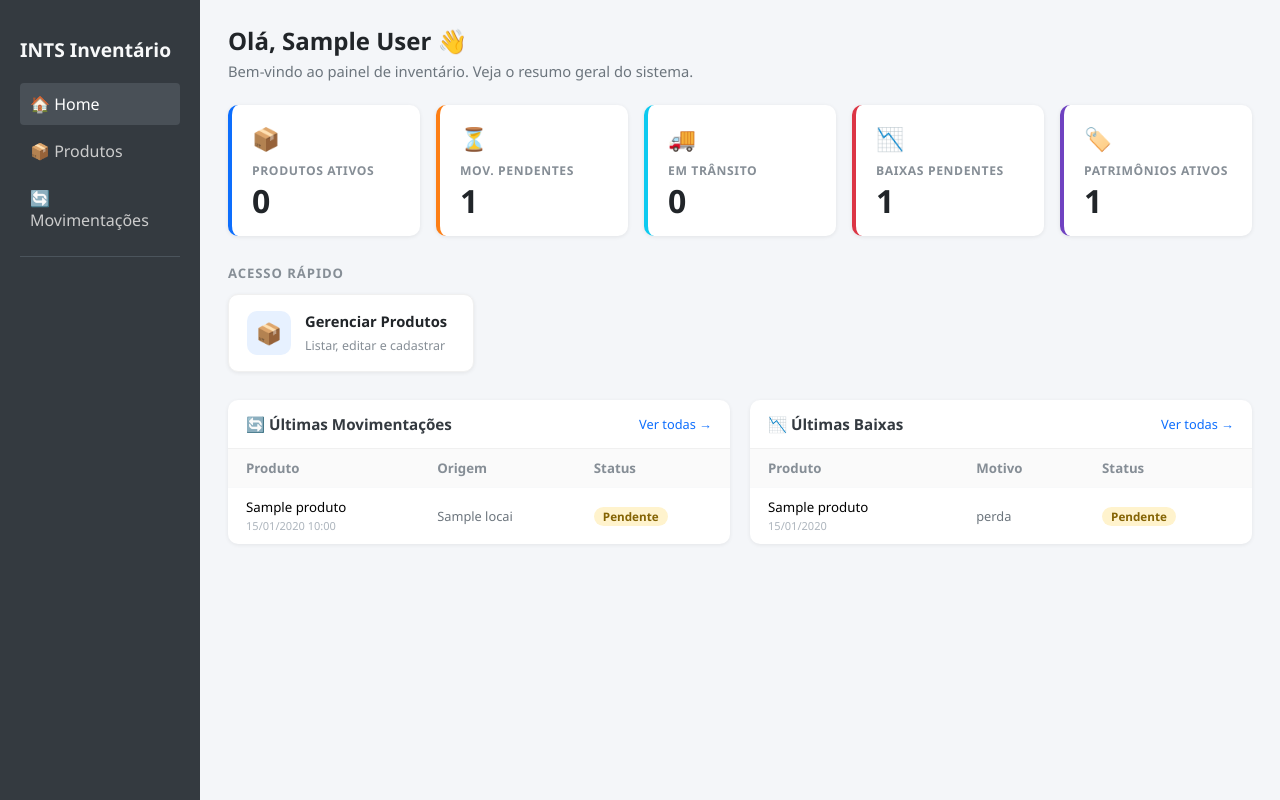
After one commit to enzomtec-a11y/INTS-Inventory, a PHP site: page / in a window 1280 px wide. The commit adds this page. Run offline with PHP 8.4, Linux system fonts and the light colour scheme; the visitor is signed in with stand-in values (Sample User, id 1); tables that the repository leaves empty hold one stand-in row (values such as "Sample post").

Commit message:
Add files via upload

```diff
--- /dev/null
+++ b/ints/index.php
@@ -0,0 +1,552 @@
+<?php
+// ============================================================
+// index.php — Dashboard Principal do INTS Inventário
+// Substitui o index.html antigo
+// ============================================================
+
+if (session_status() === PHP_SESSION_NONE) {
+    ini_set('session.cookie_httponly', 1);
+    session_start();
+}
+
+// Proteção: redireciona para login se não autenticado
+if (!isset($_SESSION['usuario_id'])) {
+    header("Location: login.php");
+    exit();
+}
+
+require_once 'config/db.php';
+
+$usuario_nome  = htmlspecialchars($_SESSION['usuario_nome']  ?? 'Usuário');
+$usuario_nivel = $_SESSION['usuario_nivel'] ?? 'comum';
+$unidade_id    = isset($_SESSION['unidade_id']) ? (int)$_SESSION['unidade_id'] : 0;
+
+$is_admin        = ($usuario_nivel === 'admin');
+$is_admin_any    = in_array($usuario_nivel, ['admin', 'admin_unidade']);
+$pode_mover      = in_array($usuario_nivel, ['admin', 'admin_unidade', 'gestor']);
+
+// ============================================================
+// KPIs — Queries adaptadas ao nível do usuário
+// ============================================================
+
+// --- Filtro de locais por unidade (para admin_unidade) ---
+$ids_unidade_str = '';
+if ($usuario_nivel === 'admin_unidade' && $unidade_id > 0 && function_exists('getIdsLocaisDaUnidade')) {
+    $ids_unidade = getIdsLocaisDaUnidade($conn, $unidade_id);
+    $ids_unidade_str = implode(',', array_map('intval', $ids_unidade));
+}
+
+// 1. Total de produtos ativos
+$sql_total = "SELECT COUNT(*) AS total FROM produtos WHERE deletado = FALSE AND status_produto != 'baixa_total'";
+if ($usuario_nivel === 'admin_unidade' && $ids_unidade_str) {
+    $sql_total = "SELECT COUNT(DISTINCT p.id) AS total FROM produtos p
+                  LEFT JOIN estoques e ON p.id = e.produto_id
+                  LEFT JOIN patrimonios pt ON p.id = pt.produto_id
+                  WHERE p.deletado = FALSE AND p.status_produto != 'baixa_total'
+                  AND (e.local_id IN ($ids_unidade_str) OR pt.local_id IN ($ids_unidade_str))";
+}
+$res = $conn->query($sql_total);
+$total_produtos = $res ? (int)$res->fetch_assoc()['total'] : 0;
+
+// 2. Movimentações pendentes
+$sql_mov_pend = "SELECT COUNT(*) AS total FROM movimentacoes WHERE status = 'pendente'";
+if ($usuario_nivel === 'admin_unidade' && $ids_unidade_str) {
+    $sql_mov_pend = "SELECT COUNT(*) AS total FROM movimentacoes
+                     WHERE status = 'pendente'
+                     AND (local_origem_id IN ($ids_unidade_str) OR unidade_destino_id = $unidade_id)";
+}
+$res = $conn->query($sql_mov_pend);
+$total_mov_pendentes = $res ? (int)$res->fetch_assoc()['total'] : 0;
+
+// 3. Movimentações em trânsito
+$sql_mov_trans = "SELECT COUNT(*) AS total FROM movimentacoes WHERE status = 'em_transito'";
+if ($usuario_nivel === 'admin_unidade' && $ids_unidade_str) {
+    $sql_mov_trans = "SELECT COUNT(*) AS total FROM movimentacoes
+                      WHERE status = 'em_transito'
+                      AND (local_origem_id IN ($ids_unidade_str) OR unidade_destino_id = $unidade_id)";
+}
+$res = $conn->query($sql_mov_trans);
+$total_em_transito = $res ? (int)$res->fetch_assoc()['total'] : 0;
+
+// 4. Baixas pendentes de aprovação
+$sql_baixas_pend = "SELECT COUNT(*) AS total FROM baixas WHERE status = 'pendente'";
+if ($usuario_nivel === 'admin_unidade' && $ids_unidade_str) {
+    $sql_baixas_pend = "SELECT COUNT(*) AS total FROM baixas b
+                        WHERE b.status = 'pendente'
+                        AND (b.local_id IN ($ids_unidade_str) OR b.local_id IS NULL)";
+}
+$res = $conn->query($sql_baixas_pend);
+$total_baixas_pend = $res ? (int)$res->fetch_assoc()['total'] : 0;
+
+// 5. Inconsistências: produtos com status 'ativo' mas sem estoque e sem patrimônio ativo
+$sql_incons = "
+    SELECT COUNT(*) AS total FROM produtos p
+    WHERE p.deletado = FALSE
+      AND p.status_produto = 'ativo'
+      AND p.controla_estoque_proprio = 1
+      AND (SELECT COALESCE(SUM(e.quantidade),0) FROM estoques e WHERE e.produto_id = p.id) = 0
+      AND (SELECT COUNT(*) FROM patrimonios pt WHERE pt.produto_id = p.id AND pt.status != 'desativado') = 0
+";
+$res = $conn->query($sql_incons);
+$total_inconsistencias = $is_admin ? ($res ? (int)$res->fetch_assoc()['total'] : 0) : 0;
+
+// 6. Total de patrimônios ativos
+$sql_patr = "SELECT COUNT(*) AS total FROM patrimonios WHERE status != 'desativado'";
+if ($usuario_nivel === 'admin_unidade' && $ids_unidade_str) {
+    $sql_patr = "SELECT COUNT(*) AS total FROM patrimonios WHERE status != 'desativado' AND local_id IN ($ids_unidade_str)";
+}
+$res = $conn->query($sql_patr);
+$total_patrimonios = $res ? (int)$res->fetch_assoc()['total'] : 0;
+
+// 7. Últimas movimentações recentes (5)
+$sql_recentes = "
+    SELECT m.id, m.data_movimentacao, m.status, m.quantidade,
+           p.nome AS produto_nome,
+           lo.nome AS origem_nome,
+           u.nome AS usuario_nome
+    FROM movimentacoes m
+    JOIN produtos p ON m.produto_id = p.id
+    LEFT JOIN locais lo ON m.local_origem_id = lo.id
+    LEFT JOIN usuarios u ON m.usuario_id = u.id
+    WHERE 1=1
+";
+if ($usuario_nivel === 'admin_unidade' && $ids_unidade_str) {
+    $sql_recentes .= " AND (m.local_origem_id IN ($ids_unidade_str) OR m.unidade_destino_id = $unidade_id)";
+}
+$sql_recentes .= " ORDER BY m.data_movimentacao DESC LIMIT 5";
+$movs_recentes = [];
+$res = $conn->query($sql_recentes);
+if ($res) while ($r = $res->fetch_assoc()) $movs_recentes[] = $r;
+
+// 8. Baixas recentes (5)
+$sql_baixas_rec = "
+    SELECT b.id, b.data_baixa, b.status, b.quantidade, b.motivo,
+           p.nome AS produto_nome,
+           u.nome AS usuario_nome
+    FROM baixas b
+    JOIN produtos p ON b.produto_id = p.id
+    LEFT JOIN usuarios u ON b.criado_por = u.id
+";
+if ($usuario_nivel === 'admin_unidade' && $ids_unidade_str) {
+    $sql_baixas_rec .= " WHERE (b.local_id IN ($ids_unidade_str) OR b.local_id IS NULL)";
+}
+$sql_baixas_rec .= " ORDER BY b.data_baixa DESC LIMIT 5";
+$baixas_recentes = [];
+$res = $conn->query($sql_baixas_rec);
+if ($res) while ($r = $res->fetch_assoc()) $baixas_recentes[] = $r;
+
+// Label legível do nível
+$nivel_labels = [
+    'admin'        => 'Administrador Geral',
+    'admin_unidade'=> 'Admin de Unidade',
+    'gestor'       => 'Gestor',
+    'comum'        => 'Visualizador',
+];
+$nivel_label = $nivel_labels[$usuario_nivel] ?? $usuario_nivel;
+
+// Nome da unidade (para admin_unidade)
+$nome_unidade = '';
+if ($usuario_nivel === 'admin_unidade' && $unidade_id > 0) {
+    $res_u = $conn->query("SELECT nome FROM locais WHERE id = $unidade_id LIMIT 1");
+    if ($res_u && $row_u = $res_u->fetch_assoc()) $nome_unidade = $row_u['nome'];
+}
+?>
+<!DOCTYPE html>
+<html lang="pt-BR">
+<head>
+    <meta charset="UTF-8">
+    <meta name="viewport" content="width=device-width, initial-scale=1.0">
+    <title>INTS Inventário — Dashboard</title>
+    <style>
+        *, *::before, *::after { box-sizing: border-box; }
+
+        body {
+            font-family: 'Segoe UI', Arial, sans-serif;
+            margin: 0;
+            background: #f4f6f9;
+            display: flex;
+            height: 100vh;
+            overflow: hidden;
+        }
+
+        /* ── Sidebar ── */
+        .sidebar { width: 200px; background: #343a40; color: #fff; display: flex; flex-direction: column; padding: 20px; }
+        .sidebar h2 { font-size: 1.2rem; margin-bottom: 20px; color: #f8f9fa; }
+        .sidebar a { color: #ccc; text-decoration: none; padding: 10px; border-radius: 4px; display: block; margin-bottom: 5px; }
+        .sidebar a:hover { background: #495057; color: white; }
+        .sidebar .sidebar-divider { border-top: 1px solid #4b545c; margin: 10px 0; }
+
+        /* Badges nos links da sidebar */
+        .nav-badge {
+            margin-left: auto;
+            background: #dc3545;
+            color: #fff;
+            font-size: 0.7rem;
+            font-weight: 700;
+            padding: 1px 7px;
+            border-radius: 10px;
+            min-width: 20px;
+            text-align: center;
+        }
+
+        /* ── Main ── */
+        .main-content {
+            flex: 1;
+            padding: 24px 28px;
+            overflow-y: auto;
+        }
+
+        /* Cabeçalho da página */
+        .page-header { margin-bottom: 24px; }
+        .page-header h1 { margin: 0 0 4px; font-size: 1.5rem; color: #212529; }
+        .page-header p  { margin: 0; color: #6c757d; font-size: 0.92rem; }
+        .page-header .unidade-tag {
+            display: inline-block;
+            background: #e7f1ff;
+            color: #0d6efd;
+            border-radius: 4px;
+            padding: 2px 10px;
+            font-size: 0.8rem;
+            margin-top: 6px;
+        }
+
+        /* ── KPI Cards ── */
+        .kpi-grid {
+            display: grid;
+            grid-template-columns: repeat(auto-fill, minmax(175px, 1fr));
+            gap: 16px;
+            margin-bottom: 28px;
+        }
+        .kpi-card {
+            background: #fff;
+            border-radius: 10px;
+            padding: 18px 20px;
+            box-shadow: 0 1px 4px rgba(0,0,0,0.08);
+            border-left: 4px solid #dee2e6;
+            display: flex;
+            flex-direction: column;
+            gap: 4px;
+            text-decoration: none;
+            color: inherit;
+            transition: box-shadow 0.15s, transform 0.15s;
+        }
+        .kpi-card:hover { box-shadow: 0 4px 12px rgba(0,0,0,0.12); transform: translateY(-2px); }
+        .kpi-card .kpi-label { font-size: 0.76rem; color: #868e96; font-weight: 600; text-transform: uppercase; letter-spacing: 0.05em; }
+        .kpi-card .kpi-value { font-size: 2rem; font-weight: 700; color: #212529; line-height: 1.1; }
+        .kpi-card .kpi-icon  { font-size: 1.4rem; margin-bottom: 4px; }
+        .kpi-card.blue   { border-left-color: #0d6efd; }
+        .kpi-card.green  { border-left-color: #198754; }
+        .kpi-card.orange { border-left-color: #fd7e14; }
+        .kpi-card.red    { border-left-color: #dc3545; }
+        .kpi-card.purple { border-left-color: #6f42c1; }
+        .kpi-card.teal   { border-left-color: #0dcaf0; }
+        .kpi-card.warn   { border-left-color: #ffc107; }
+
+        /* Alerta de inconsistência */
+        .alert-inconsistencia {
+            background: #fff3cd;
+            border: 1px solid #ffc107;
+            border-left: 4px solid #fd7e14;
+            border-radius: 8px;
+            padding: 14px 18px;
+            margin-bottom: 24px;
+            display: flex;
+            align-items: center;
+            gap: 12px;
+            font-size: 0.92rem;
+            color: #664d03;
+        }
+        .alert-inconsistencia a { color: #fd7e14; font-weight: 600; text-decoration: none; }
+        .alert-inconsistencia a:hover { text-decoration: underline; }
+
+        /* ── Acesso Rápido ── */
+        .section-title {
+            font-size: 0.82rem;
+            font-weight: 700;
+            color: #868e96;
+            text-transform: uppercase;
+            letter-spacing: 0.07em;
+            margin: 0 0 12px;
+        }
+        .quick-grid {
+            display: grid;
+            grid-template-columns: repeat(auto-fill, minmax(200px, 1fr));
+            gap: 14px;
+            margin-bottom: 28px;
+        }
+        .quick-card {
+            background: #fff;
+            border-radius: 10px;
+            padding: 16px 18px;
+            box-shadow: 0 1px 4px rgba(0,0,0,0.07);
+            text-decoration: none;
+            color: #212529;
+            display: flex;
+            align-items: center;
+            gap: 14px;
+            transition: box-shadow 0.15s, transform 0.15s;
+            border: 1px solid #f0f0f0;
+        }
+        .quick-card:hover { box-shadow: 0 4px 14px rgba(0,0,0,0.11); transform: translateY(-2px); }
+        .quick-card .qc-icon {
+            width: 44px; height: 44px;
+            border-radius: 10px;
+            display: flex; align-items: center; justify-content: center;
+            font-size: 1.3rem; flex-shrink: 0;
+        }
+        .quick-card .qc-text strong { display: block; font-size: 0.92rem; margin-bottom: 2px; }
+        .quick-card .qc-text span   { font-size: 0.78rem; color: #868e96; }
+
+        /* ── Tabelas recentes ── */
+        .two-col { display: grid; grid-template-columns: 1fr 1fr; gap: 20px; }
+        @media (max-width: 900px) { .two-col { grid-template-columns: 1fr; } }
+
+        .panel { background: #fff; border-radius: 10px; box-shadow: 0 1px 4px rgba(0,0,0,0.07); overflow: hidden; }
+        .panel-header {
+            padding: 14px 18px; border-bottom: 1px solid #f0f0f0;
+            display: flex; justify-content: space-between; align-items: center;
+        }
+        .panel-header h3 { margin: 0; font-size: 0.95rem; color: #343a40; }
+        .panel-header a  { font-size: 0.8rem; color: #0d6efd; text-decoration: none; }
+        .panel-header a:hover { text-decoration: underline; }
+        .panel table { width: 100%; border-collapse: collapse; }
+        .panel td, .panel th { padding: 10px 18px; text-align: left; font-size: 0.83rem; border-bottom: 1px solid #f8f9fa; }
+        .panel th { color: #868e96; font-weight: 600; background: #fafafa; }
+        .panel tr:last-child td { border-bottom: none; }
+        .panel tr:hover td { background: #f8f9fa; }
+        .panel .empty-row td { text-align: center; color: #adb5bd; padding: 24px; }
+
+        /* Status badges */
+        .badge { display: inline-block; padding: 2px 9px; border-radius: 10px; font-size: 0.73rem; font-weight: 600; white-space: nowrap; }
+        .badge-pendente   { background: #fff3cd; color: #856404; }
+        .badge-transito   { background: #cff4fc; color: #055160; }
+        .badge-finalizado { background: #d1e7dd; color: #0a3622; }
+        .badge-cancelado  { background: #f8d7da; color: #842029; }
+        .badge-aprovada   { background: #d1e7dd; color: #0a3622; }
+        .badge-reprovada  { background: #f8d7da; color: #842029; }
+    </style>
+</head>
+<body>
+
+<!-- ═══════════════════════════ SIDEBAR ═══════════════════════════ -->
+<aside class="sidebar">
+    <h2>INTS Inventário</h2>
+    <a href="../../index.php" style="background:#495057; color:#fff;">🏠 Home</a>
+    <a href="pages/produtos/index.php">📦 Produtos</a>
+    <a href="pages/movimentacoes/index.php">🔄 Movimentações</a>
+    <div class="sidebar-divider"></div>
+    <?php if ($is_admin): ?>
+        <a href="pages/admin/index.php">⚙️ Administração</a>
+    <?php endif; ?>
+</aside>
+
+<!-- ══════════════════════════ CONTEÚDO ══════════════════════════ -->
+<main class="main-content">
+
+    <!-- Cabeçalho -->
+    <div class="page-header">
+        <h1>Olá, <?php echo $usuario_nome; ?> 👋</h1>
+        <p>Bem-vindo ao painel de inventário. Veja o resumo geral do sistema.</p>
+        <?php if ($nome_unidade): ?>
+            <span class="unidade-tag">📍 Você está vendo dados da unidade: <strong><?php echo htmlspecialchars($nome_unidade); ?></strong></span>
+        <?php endif; ?>
+    </div>
+
+    <!-- Alerta de inconsistências (somente admin) -->
+    <?php if ($is_admin && $total_inconsistencias > 0): ?>
+    <div class="alert-inconsistencia">
+        <span style="font-size:1.4rem;">⚠️</span>
+        <div>
+            <strong><?php echo $total_inconsistencias; ?> produto(s) com inconsistência de estoque</strong> —
+            itens marcados como <em>ativo</em> mas sem estoque e sem patrimônio ativo.
+            <a href="pages/admin/corrigir_inconsistencias.php">Verificar e corrigir →</a>
+        </div>
+    </div>
+    <?php endif; ?>
+
+    <!-- KPIs -->
+    <div class="kpi-grid">
+
+        <a href="pages/produtos/index.php" class="kpi-card blue">
+            <div class="kpi-icon">📦</div>
+            <div class="kpi-label">Produtos Ativos</div>
+            <div class="kpi-value"><?php echo number_format($total_produtos); ?></div>
+        </a>
+
+        <a href="pages/movimentacoes/index.php?filtro_status=pendente" class="kpi-card orange">
+            <div class="kpi-icon">⏳</div>
+            <div class="kpi-label">Mov. Pendentes</div>
+            <div class="kpi-value"><?php echo $total_mov_pendentes; ?></div>
+        </a>
+
+        <a href="pages/movimentacoes/index.php?filtro_status=em_transito" class="kpi-card teal">
+            <div class="kpi-icon">🚚</div>
+            <div class="kpi-label">Em Trânsito</div>
+            <div class="kpi-value"><?php echo $total_em_transito; ?></div>
+        </a>
+
+        <a href="pages/baixas/index.php" class="kpi-card red">
+            <div class="kpi-icon">📉</div>
+            <div class="kpi-label">Baixas Pendentes</div>
+            <div class="kpi-value"><?php echo $total_baixas_pend; ?></div>
+        </a>
+
+        <a href="pages/produtos/index.php" class="kpi-card purple">
+            <div class="kpi-icon">🏷️</div>
+            <div class="kpi-label">Patrimônios Ativos</div>
+            <div class="kpi-value"><?php echo number_format($total_patrimonios); ?></div>
+        </a>
+
+        <?php if ($is_admin): ?>
+        <a href="pages/admin/corrigir_inconsistencias.php" class="kpi-card warn">
+            <div class="kpi-icon">⚠️</div>
+            <div class="kpi-label">Inconsistências</div>
+            <div class="kpi-value"><?php echo $total_inconsistencias; ?></div>
+        </a>
+        <?php endif; ?>
+
+    </div>
+
+    <!-- Acesso Rápido -->
+    <div class="section-title">Acesso Rápido</div>
+    <div class="quick-grid">
+
+        <a href="pages/produtos/index.php" class="quick-card">
+            <div class="qc-icon" style="background:#e7f1ff;">📦</div>
+            <div class="qc-text">
+                <strong>Gerenciar Produtos</strong>
+                <span>Listar, editar e cadastrar</span>
+            </div>
+        </a>
+
+        <?php if ($pode_mover): ?>
+        <a href="pages/movimentacoes/index.php" class="quick-card">
+            <div class="qc-icon" style="background:#e8f9f5;">🔄</div>
+            <div class="qc-text">
+                <strong>Movimentações</strong>
+                <span>Solicitar e aprovar</span>
+            </div>
+        </a>
+        <?php endif; ?>
+
+        <?php if ($is_admin_any): ?>
+        <a href="pages/admin/gerenciar_baixas.php" class="quick-card">
+            <div class="qc-icon" style="background:#fde8e8;">📉</div>
+            <div class="qc-text">
+                <strong>Baixas</strong>
+                <span>Aprovar e registrar</span>
+            </div>
+        </a>
+        <?php endif; ?>
+
+        <?php if ($is_admin): ?>
+        <a href="pages/admin/index.php" class="quick-card">
+            <div class="qc-icon" style="background:#f0e8ff;">⚙️</div>
+            <div class="qc-text">
+                <strong>Administração</strong>
+                <span>Usuários, locais, categorias</span>
+            </div>
+        </a>
+        <?php endif; ?>
+
+    </div>
+
+    <!-- Tabelas recentes -->
+    <div class="two-col">
+
+        <!-- Movimentações recentes -->
+        <div class="panel">
+            <div class="panel-header">
+                <h3>🔄 Últimas Movimentações</h3>
+                <a href="pages/movimentacoes/index.php">Ver todas →</a>
+            </div>
+            <table>
+                <thead>
+                    <tr>
+                        <th>Produto</th>
+                        <th>Origem</th>
+                        <th>Status</th>
+                    </tr>
+                </thead>
+                <tbody>
+                    <?php if (empty($movs_recentes)): ?>
+                        <tr class="empty-row"><td colspan="3">Nenhuma movimentação recente.</td></tr>
+                    <?php else: ?>
+                        <?php foreach ($movs_recentes as $mov): ?>
+                        <tr>
+                            <td>
+                                <?php echo htmlspecialchars(mb_strimwidth($mov['produto_nome'], 0, 30, '…')); ?>
+                                <br><small style="color:#adb5bd;"><?php echo date('d/m/Y H:i', strtotime($mov['data_movimentacao'])); ?></small>
+                            </td>
+                            <td style="color:#6c757d; font-size:0.8rem;"><?php echo htmlspecialchars($mov['origem_nome'] ?? '—'); ?></td>
+                            <td>
+                                <?php
+                                $st = $mov['status'];
+                                $cls = match($st) {
+                                    'pendente'    => 'badge-pendente',
+                                    'em_transito' => 'badge-transito',
+                                    'finalizado'  => 'badge-finalizado',
+                                    'cancelado'   => 'badge-cancelado',
+                                    default       => ''
+                                };
+                                $lbls = ['pendente'=>'Pendente','em_transito'=>'Em Trânsito','finalizado'=>'Finalizado','cancelado'=>'Cancelado'];
+                                ?>
+                                <span class="badge <?php echo $cls; ?>"><?php echo $lbls[$st] ?? $st; ?></span>
+                            </td>
+                        </tr>
+                        <?php endforeach; ?>
+                    <?php endif; ?>
+                </tbody>
+            </table>
+        </div>
+
+        <!-- Baixas recentes -->
+        <div class="panel">
+            <div class="panel-header">
+                <h3>📉 Últimas Baixas</h3>
+                <a href="pages/admin/gerenciar_baixas.php">Ver todas →</a>
+            </div>
+            <table>
+                <thead>
+                    <tr>
+                        <th>Produto</th>
+                        <th>Motivo</th>
+                        <th>Status</th>
+                    </tr>
+                </thead>
+                <tbody>
+                    <?php if (empty($baixas_recentes)): ?>
+                        <tr class="empty-row"><td colspan="3">Nenhuma baixa recente.</td></tr>
+                    <?php else: ?>
+                        <?php foreach ($baixas_recentes as $b): ?>
+                        <tr>
+                            <td>
+                                <?php echo htmlspecialchars(mb_strimwidth($b['produto_nome'], 0, 30, '…')); ?>
+                                <br><small style="color:#adb5bd;"><?php echo date('d/m/Y', strtotime($b['data_baixa'])); ?></small>
+                            </td>
+                            <td style="color:#6c757d; font-size:0.8rem;"><?php echo htmlspecialchars(mb_strimwidth($b['motivo'] ?? '—', 0, 22, '…')); ?></td>
+                            <td>
+                                <?php
+                                $bs  = $b['status'];
+                                $bcl = match($bs) {
+                                    'pendente'  => 'badge-pendente',
+                                    'aprovada'  => 'badge-aprovada',
+                                    'reprovada' => 'badge-reprovada',
+                                    default     => ''
+                                };
+                                $bll = ['pendente'=>'Pendente','aprovada'=>'Aprovada','reprovada'=>'Reprovada'];
+                                ?>
+                                <span class="badge <?php echo $bcl; ?>"><?php echo $bll[$bs] ?? $bs; ?></span>
+                            </td>
+                        </tr>
+                        <?php endforeach; ?>
+                    <?php endif; ?>
+                </tbody>
+            </table>
+        </div>
+
+    </div><!-- /.two-col -->
+
+</main>
+</body>
+</html>
--- a/ints/login.php
+++ b/ints/login.php
@@ -6,7 +6,7 @@ $erro = "";
 
 // Se já estiver logado, manda para o index
 if (isset($_SESSION['usuario_id'])) {
-    header("Location: index.html");
+    header("Location: index.php");
     exit();
 }
 
@@ -41,7 +41,7 @@ if ($_SERVER["REQUEST_METHOD"] == "POST") {
                     // ✅ unidade_id agora virá corretamente do banco (null para admin/gestor/comum)
                     $_SESSION['unidade_id']    = $usuario['unidade_id'];
 
-                    header("Location: index.html");
+                    header("Location: index.php");
                     exit();
                 } else {
                     $erro = "E-mail ou senha incorretos.";
--- a/ints/pages/admin/index.php
+++ b/ints/pages/admin/index.php
@@ -212,7 +212,7 @@ $grupos_admin = [
 
     <aside class="sidebar">
         <h2>INTS Inventário</h2>
-        <a href="../../index.html">🏠 Home</a>
+        <a href="../../index.php">🏠 Home</a>
         <a href="../produtos/index.php">📦 Produtos</a>
         <a href="../movimentacoes/index.php">🔄 Movimentações</a>
         <div style="border-top:1px solid #4b545c; margin:10px 0;"></div>
--- a/ints/pages/movimentacoes/index.php
+++ b/ints/pages/movimentacoes/index.php
@@ -178,7 +178,7 @@ $stmt->close();
 
     <aside class="sidebar">
         <h2>INTS Inventário</h2>
-        <a href="../../index.html">🏠 Home</a>
+        <a href="../../index.php">🏠 Home</a>
         <a href="../produtos/index.php">📦 Produtos</a>
         <a href="index.php" style="background:#495057; color:#fff;">🔄 Movimentações</a>
         <div style="border-top:1px solid #4b545c; margin:10px 0;"></div>
--- a/ints/pages/produtos/index.php
+++ b/ints/pages/produtos/index.php
@@ -296,7 +296,7 @@ $filtros_ativos += count($filtros_atributos);
 
 <aside class="sidebar">
     <h2>INTS Inventário</h2>
-    <a href="../../index.html">🏠 Home</a>
+    <a href="../../index.php">🏠 Home</a>
     <a href="index.php" style="background:#495057; color:#fff;">📦 Produtos</a>
     <a href="../movimentacoes/index.php">🔄 Movimentações</a>
     <div class="sidebar-divider"></div>
```
